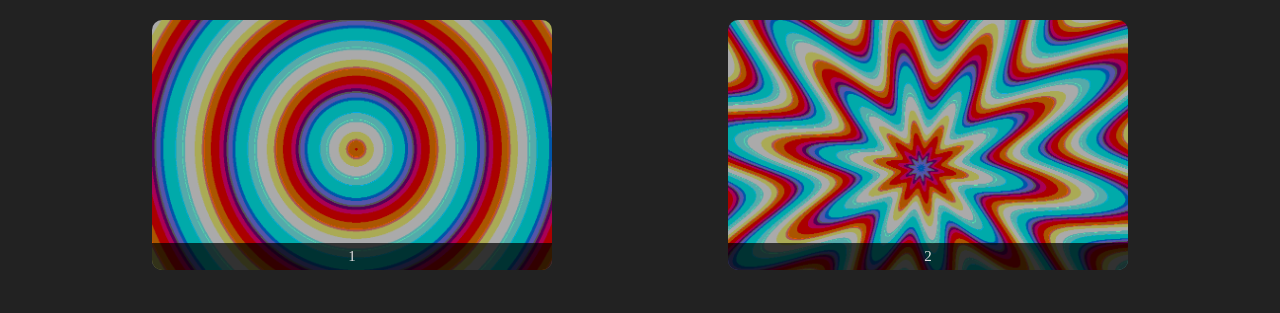
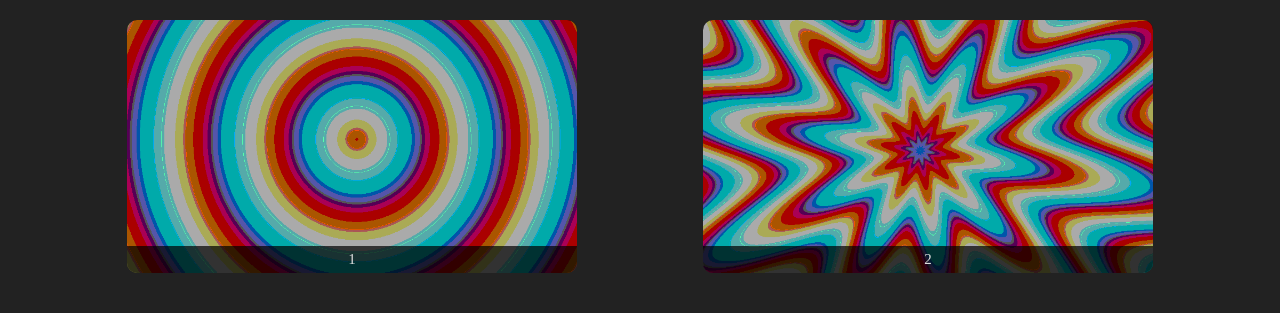
Before and after one commit to ukonpower/psycheGraphics, a website: page docs/index.html in a window 1280 px wide. Drawn offline with Linux system fonts and the light colour scheme.

Commit message:
とりま

```diff
--- a/docs/index.html
+++ b/docs/index.html
@@ -26,24 +26,34 @@
 	}
 
 	li{
-		margin: 0 20px;
+		position: relative;
+		width: 450px;
+		max-width: 90%;
 	}
 
 	a{
 		position: relative;
 		display: block;
-		width: 400px;
-		height: 250px;
 		margin: 20px 0;
 		border-radius: 10px;
 		overflow: hidden;
 	}
 
+	a::before{
+		content: "";
+		pointer-events: none;
+		display: block;
+		padding-top: 56.25%;
+		background: #000;
+	}
+
 	img{
-		position: relative;
+		position: absolute;
+		left: 0; top: 0;
 		display: block;
 		object-fit: cover;
 		width: 100%;
+		height: 100%;
 	}
 
 	p{
@@ -63,12 +73,14 @@
 	<ul>
 		<li>
 			<a href="./1/">
+				<div class="asp"></div>
 				<img src="./assets/img/1.png" alt="">
 				<p>1</p>
 			</a>
 		</li>
 		<li>
 			<a href="./2/">
+				<div class="asp"></div>
 				<img src="./assets/img/2.png" alt="">
 				<p>2</p>
 			</a>
--- a/gulpfile.js
+++ b/gulpfile.js
@@ -48,6 +48,7 @@ gulp.task('sass',function(c){
 
 gulp.task('copy', function(c){
     gulp.src(['./src/html/**/*']).pipe(gulp.dest( './docs/' ));
+    gulp.src(['./src/assets/**/*']).pipe(gulp.dest( './assets/' ));
     gulp.src([srcDir + 'html/**/*']).pipe(gulp.dest( distDir + ''));
     gulp.src([srcDir + 'assets/**/*']).pipe(gulp.dest( distDir + 'assets/'));
     browserSync.reload();
@@ -79,6 +80,7 @@ gulp.task('watch',function(){
     gulp.watch(srcDir + '/html/**/*', gulp.task('copy'));
     gulp.watch(srcDir + '/assets/**/*', gulp.task('copy'));
     gulp.watch('./src/html/**/*', gulp.task('copy'));
+    gulp.watch('./src/assets/**/*', gulp.task('copy'));
 });
 
 gulp.task('default', gulp.series(
```
Also changed, not shown: src/html/index.html (+16 -4 lines).
